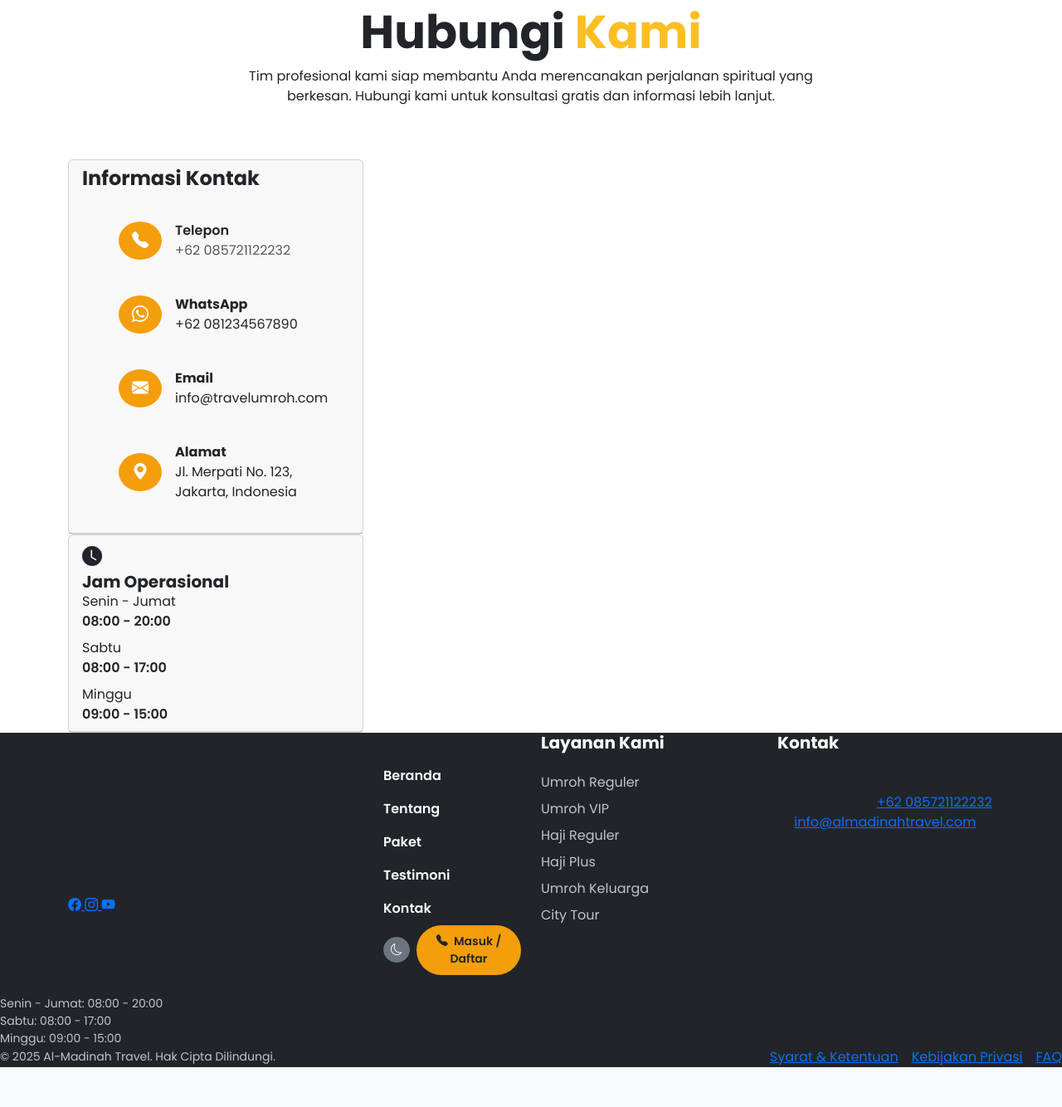
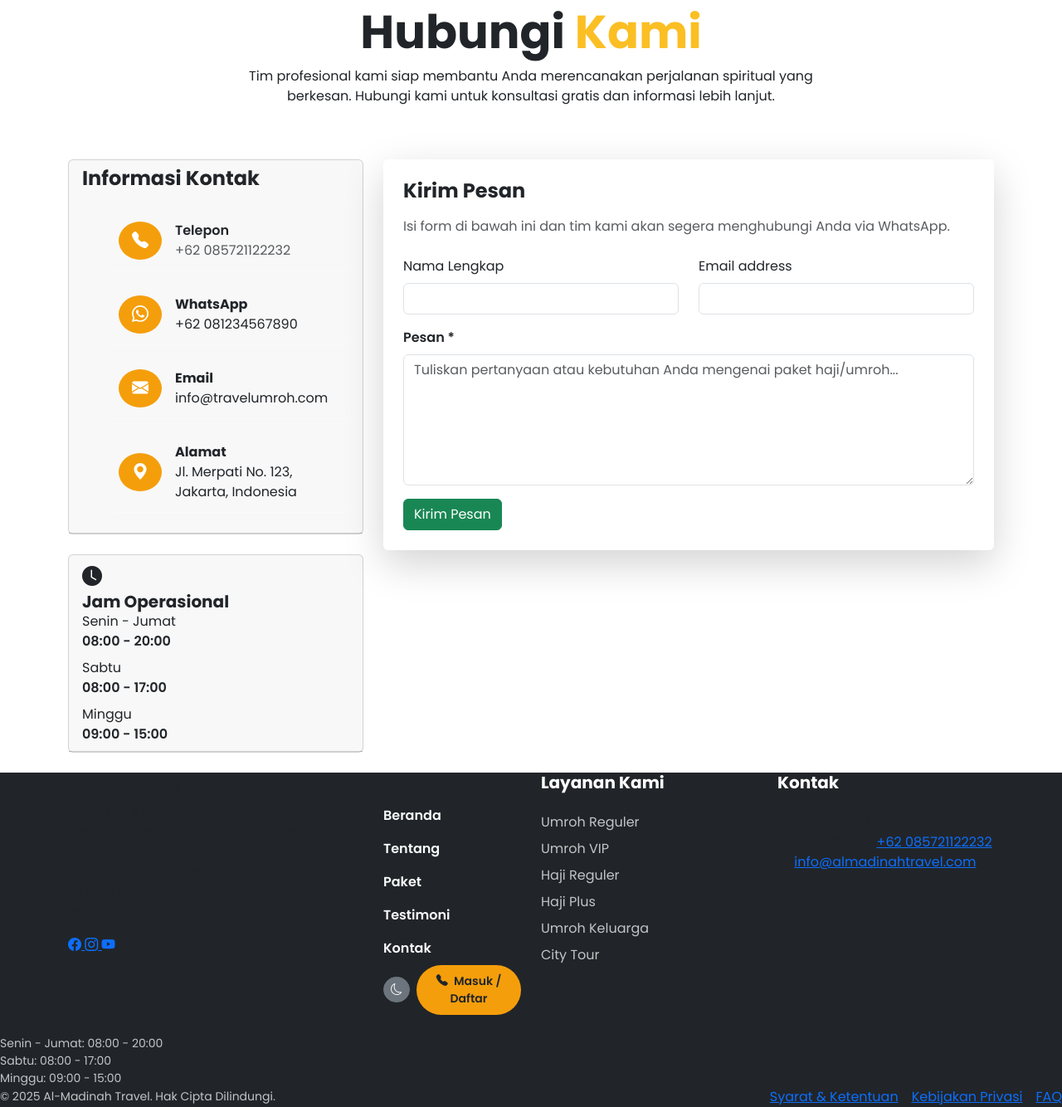
Before and after one commit to Irfan2202/travel-umroh-laravel-livewire-filament, a Laravel app: page / in a window 1280 px wide. Shown: the part 3736-5070 px from the top of the page at 83% size. Before the commit the page ends 5022 px from the top, so only its background shows below. Run offline with Laravel 12, Linux system fonts and the light colour scheme; data comes from the database, SQL or seed files in the repository; style sheets or scripts are compiled from the project's sources; some libraries are stand-ins or nearby versions.

Commit message:
contact css

```diff
--- a/resources/views/livewire/contact/index.blade.php
+++ b/resources/views/livewire/contact/index.blade.php
@@ -57,7 +57,7 @@
                             </ul>
                         </div>
                     </div>
-                    <div class="card">
+                    <div class="card mt-4 mb-4">
                         <div class="card-header">
                             <i class="bi bi-clock-fill me-2 fs-4"></i>
                             <h5 class="fw-bold mb-0">Jam Operasional</h5>
@@ -82,7 +82,32 @@
                 </div>
             </div>
             <div class="col-lg-8">
+                <div class="card border-0 shadow-lg p-4">
+                    <h4 class="fw-bold mb-3">Kirim Pesan</h4>
+                    <p class="text-muted mb-4">
+                        Isi form di bawah ini dan tim kami akan segera menghubungi Anda
+                        via WhatsApp.
+                    </p>
+                    <form>
+                        <div class="row">
+                            <div class="col-md-6 mb-3">
+                                <label for="name" class="form-label">Nama Lengkap</label>
+                                <input type="text" class="form-control" id="name">
 
+                            </div>
+                            <div class="col-md-6 mb-3">
+                                <label for="email" class="form-label">Email address</label>
+                                <input type="email" class="form-control" id="email">
+                            </div>
+                        </div>
+                        <div class="mb-3">
+                            <label for="message" class="form-label fw-semibold">Pesan *</label>
+                            <textarea class="form-control" id="message" rows="6" required
+                                placeholder="Tuliskan pertanyaan atau kebutuhan Anda mengenai paket haji/umroh..."></textarea>
+                        </div>
+                        <button type="submit" class="btn btn-success">Kirim Pesan</button>
+                    </form>
+                </div>
             </div>
         </div>
 </section>
```
